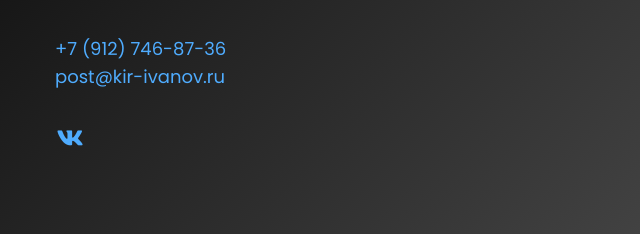
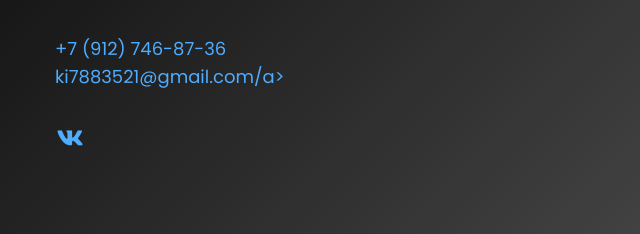
Before and after one commit to ki7883521/web, a plain HTML site: page index.html in a window 1280 px wide. Shown: the part 525-759 px from the top of the page, 0-640 px from the left. Drawn offline with nearby package versions, Linux system fonts and the light colour scheme.

Commit message:
Смена почты

```diff
--- a/index.html
+++ b/index.html
@@ -219,7 +219,7 @@
                 </p>
                 <footer class="hero__description">
                     <a href="tel:+79127468736">+7 (912) 746-87-36</a> <!-- Клик для звонка на мобильных устройствах --> <br>
-                    <a href="mailto:post@kir-ivanov.ru">post@kir-ivanov.ru</a>
+                    <a href="mailto:post@kir-ivanov.ru">ki7883521@gmail.com/a>
 
                 <div class="hero__links">
                     <a class="hero__link" href="https://vk.com/kirillivani" target="_blank"><i class='bx bxl-vk'></i></a> <!-- Ссылка на ВКонтакте -->
```
